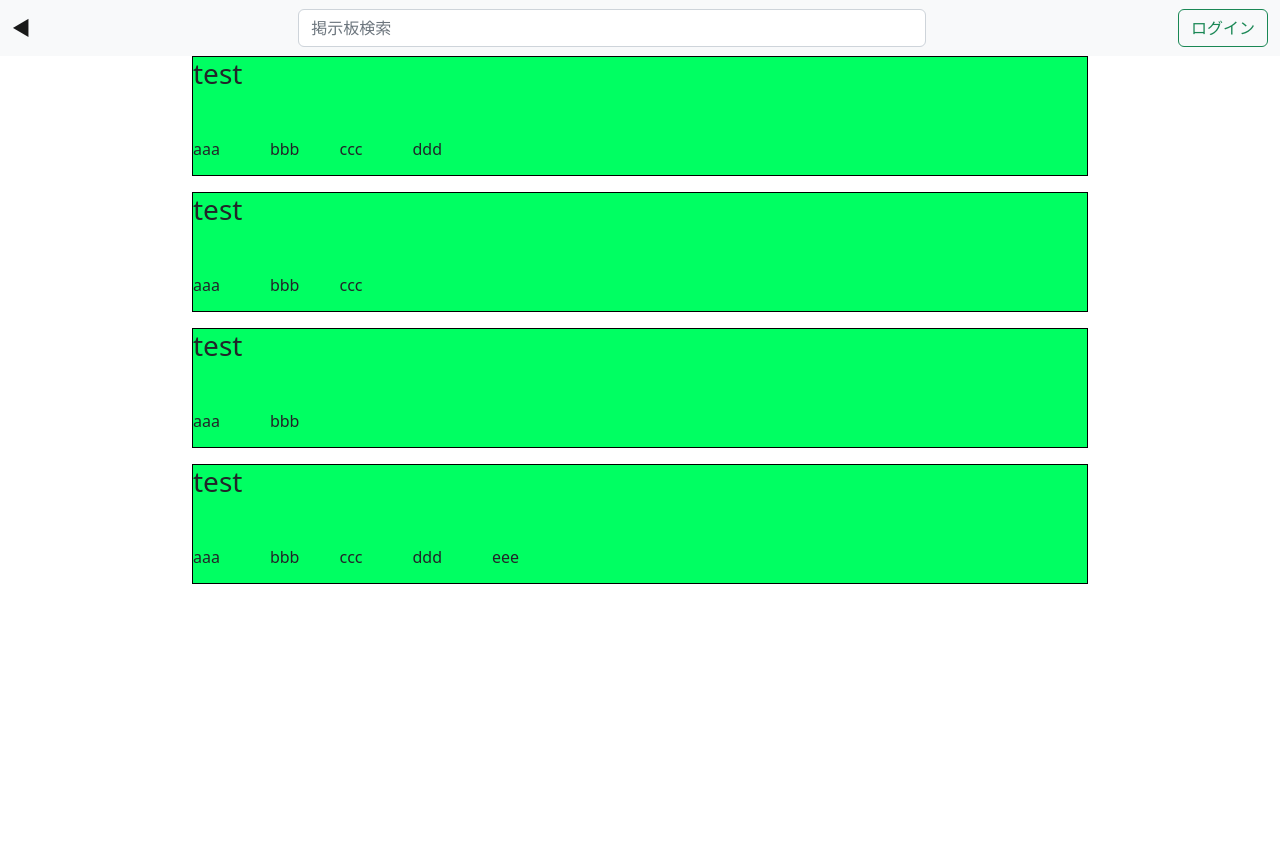
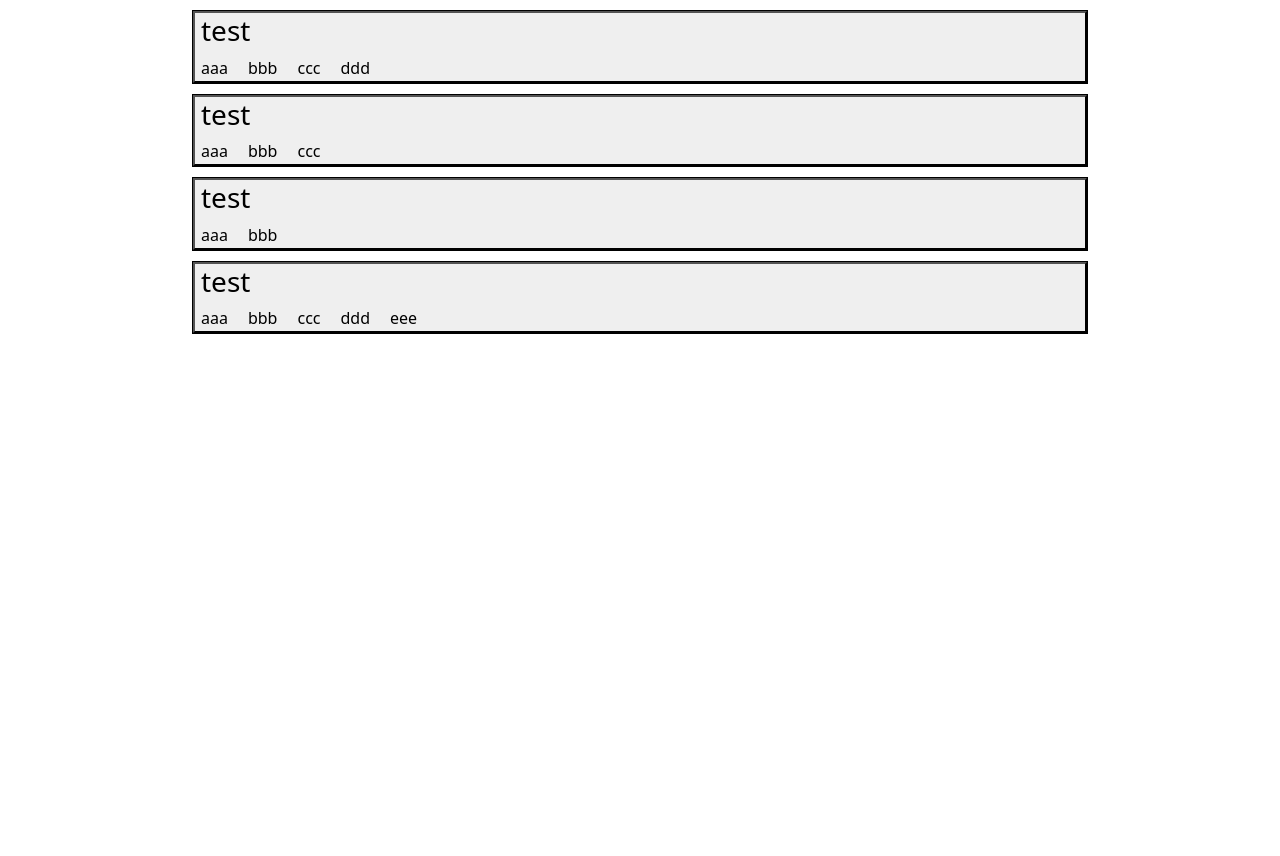
Before and after one commit to ASO2101166/Strategy-Desk, a PHP site: page /frontend/BoardSearch.php in a window 1280 px wide. After the commit the page ends 334 px from the top, so only its background shows below. Run offline with PHP 8.4, Linux system fonts and the light colour scheme.

Commit message:
Home.php完成 BoardSearch.php読み込み

```diff
--- a/04_ソースコード/frontend/BoardSearch.php
+++ b/04_ソースコード/frontend/BoardSearch.php
@@ -10,58 +10,62 @@
     <link rel="stylesheet" href="../static/css/BoardSearch.css">
     </head>
     <body>
-        <!-- ヘッダー読み込み -->
-        <?php include("Headline.php")?>
-        <!-- --------------- -->
-        <div class="" style="min-height:100vh; width: 100%;">
-            <div class="container">
         <main>
-                    <div class="test" id="test">
+            <br>
+            <div class="search_board_area">
+                <form action="" method="post">
+                    <button class="search_form_button" type="submit">
                         <h3>test</h3>
-                        <div class="parent">
-                            <div class="child">aaa</div>
-                            <div calss="child">bbb</div>
-                            <div class="child">ccc</div>
-                            <div class="child">ddd</div>
+                        <div class="search_tag_area">
+                            <div class="search_tag">aaa</div>
+                            <div calss="search_tag">bbb</div>
+                            <div class="search_tag">ccc</div>
+                            <div class="search_tag">ddd</div>
                         </div>
+                    </button>
+                </form>
             </div>
-                    <p></p>
-
-                    <div class="test" id="test2">
+            <br>
+            <div class="search_board_area">
+                <form action="" method="post">
+                    <button class="search_form_button" type="submit">
                         <h3>test</h3>
-                        <div class="parent2">
-                            <div class="child2">aaa</div>
-                            <div calss="child2">bbb</div>
-                            <div class="child2">ccc</div>
+                        <div class="search_tag_area">
+                            <div class="search_tag">aaa</div>
+                            <div calss="search_tag">bbb</div>
+                            <div class="search_tag">ccc</div>
                         </div>
+                    </button>
+                </form>
             </div>
-
-                    <p></p>
-
-                    <div class="test" id="test3">
+            <br>
+            <div class="search_board_area">
+                <form action="" method="post">
+                    <button class="search_form_button" type="submit">
                         <h3>test</h3>
-                        <div class="parent3">
-                            <div class="child3">aaa</div>
-                            <div calss="child3">bbb</div>
+                        <div class="search_tag_area">
+                            <div class="search_tag">aaa</div>
+                            <div calss="search_tag">bbb</div>
                         </div>
+                    </button>
+                </form>
             </div>
-
-                    <p></p>
-
-                    <div class="test" id="test4">
+            <br>
+            <div class="search_board_area">
+                <form action="" method="post">
+                    <button class="search_form_button" type="submit">
                         <h3>test</h3>
-                        <div class="parent4">
-                            <div class="child4">aaa</div>
-                            <div calss="child4">bbb</div>
-                            <div class="child4">ccc</div>
-                            <div class="child4">ddd</div>
-                            <div class="child4">eee</div>
+                        <div class="search_tag_area">
+                            <div class="search_tag">aaa</div>
+                            <div calss="search_tag">bbb</div>
+                            <div class="search_tag">ccc</div>
+                            <div class="search_tag">ddd</div>
+                            <div class="search_tag">eee</div>
                         </div>
+                    </button>
+                </form>
             </div>
-
         </main>
-           </div>
-        </div>
 
         <script src=""></script>
     </body>
--- a/04_ソースコード/frontend/Headline.php
+++ b/04_ソースコード/frontend/Headline.php
@@ -1,8 +1,9 @@
-<header class="sticky-top">
+<link rel="stylesheet" href="../static/css/Headine.css">
+<header id="headline" class="sticky-top">
   <nav class="navbar navbar-expand-lg navbar-light bg-light sticky-top">
     <div class="container-fluid">
       <a class="navbar-brand" href="home.php">◀</a>
-      <input class="form-control w-50" type="text" placeholder="掲示板検索" aria-label="default input example">
+      <input id="search_form" class="form-control w-50" type="text" placeholder="掲示板検索" aria-label="default input example">
       <a href="Login.php">
         <button class="btn btn-outline-success">ログイン
       </button>
@@ -10,3 +11,9 @@
     </div>
   </nav>
 </header>
+<!-- 掲示板検索画面表示 -->
+<div id="boardsearch_background" hidden="true"></div>
+<div id="add_boardsearch_area" hidden="true">
+  <?php include("BoardSearch.php")?>
+</div>
+<script src="../static/js/Headline.js"></script>
--- a/04_ソースコード/static/css/BoardSearch.css
+++ b/04_ソースコード/static/css/BoardSearch.css
@@ -1,94 +1,26 @@
-
-.test {
+br {
+    display: block;
+    content: "";
+    margin: 10px 0;
+}
+.search_board_area {
     width: 70vw;
-    height: 15vh;
+    text-align: left;
     margin-left:auto;margin-right:auto;
     background-color: rgb(0, 255, 98);
     border: 1px solid #000;
 }
 
+.search_form_button{
+    width: 100%;
+    text-align: left;
+}
+.search_tag {
 
-.child {
-    /* float: left; */
-    margin-right: 10px;
-    /* padding-right: 10px; */
 }
-
-.parent {
+.search_tag_area {
     text-align: center;
-    line-height: 100px;
-    width: 100px;
-    height: 100px;
     display: flex;
+    flex-wrap: wrap;
     gap: 20px;
-    gap: 40px 40px;
 }
-
-.test2 {
-    width: 70vw;
-    height: 15vh;
-    margin-left:auto;margin-right:auto;
-    background-color: rgb(0, 255, 98);
-}
-
-.child2 {
-    /* float: left; */
-    margin-right: 10px;
-    /* padding-right: 10px; */
-}
-
-.parent2 {
-    text-align: center;
-    line-height: 100px;
-    width: 100px;
-    height: 100px;
-    display: flex;
-    gap: 20px;
-    gap: 40px 40px;
-}
-
-.test3 {
-    width: 70vw;
-    height: 15vh;
-    margin-left:auto;margin-right:auto;
-    background-color: rgb(0, 255, 98);
-}
-
-.child3 {
-    /* float: left; */
-    margin-right: 10px;
-    /* padding-right: 10px; */
-}
-
-.parent3 {
-    text-align: center;
-    line-height: 100px;
-    width: 100px;
-    height: 100px;
-    display: flex;
-    gap: 20px;
-    gap: 40px 40px;
-}
-
-.test4 {
-    width: 70vw;
-    height: 15vh;
-    margin-left:auto;margin-right:auto;
-    background-color: rgb(0, 255, 98);
-}
-
-.child4 {
-    /* float: left; */
-    margin-right: 10px;
-    /* padding-right: 10px; */
-}
-
-.parent4 {
-    text-align: center;
-    line-height: 100px;
-    width: 100px;
-    height: 100px;
-    display: flex;
-    gap: 20px;
-    gap: 40px 40px;
-}
```
Also changed, not shown: 04_ソースコード/frontend/Home.php (+49 -24 lines), 04_ソースコード/static/css/Headine.css (added, +19 -0 lines), 04_ソースコード/static/css/Home.css (+29 -12 lines), 04_ソースコード/static/js/Headline.js (added, +15 -0 lines). Lines whose indentation alone changed are shown as unchanged.
